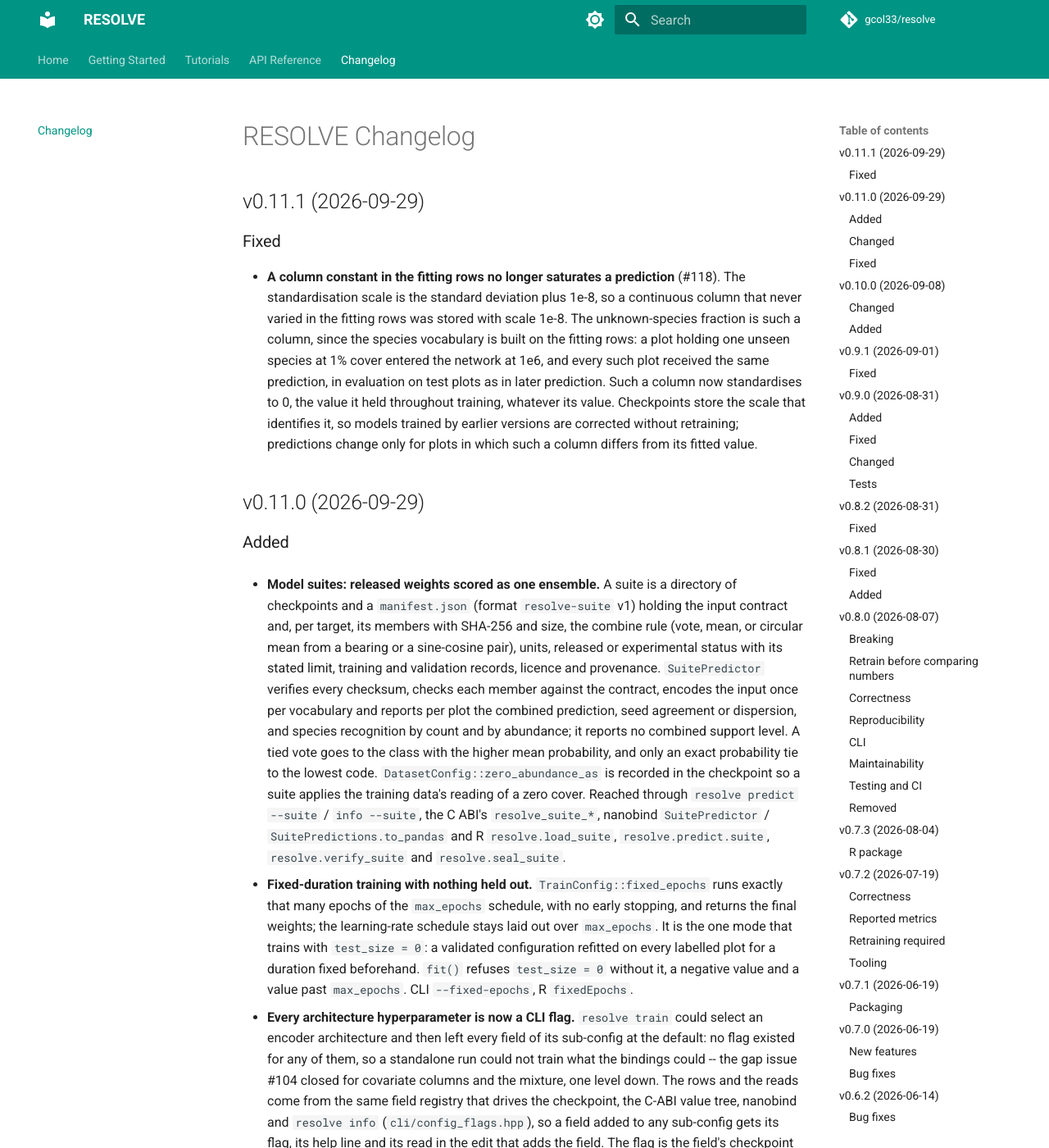
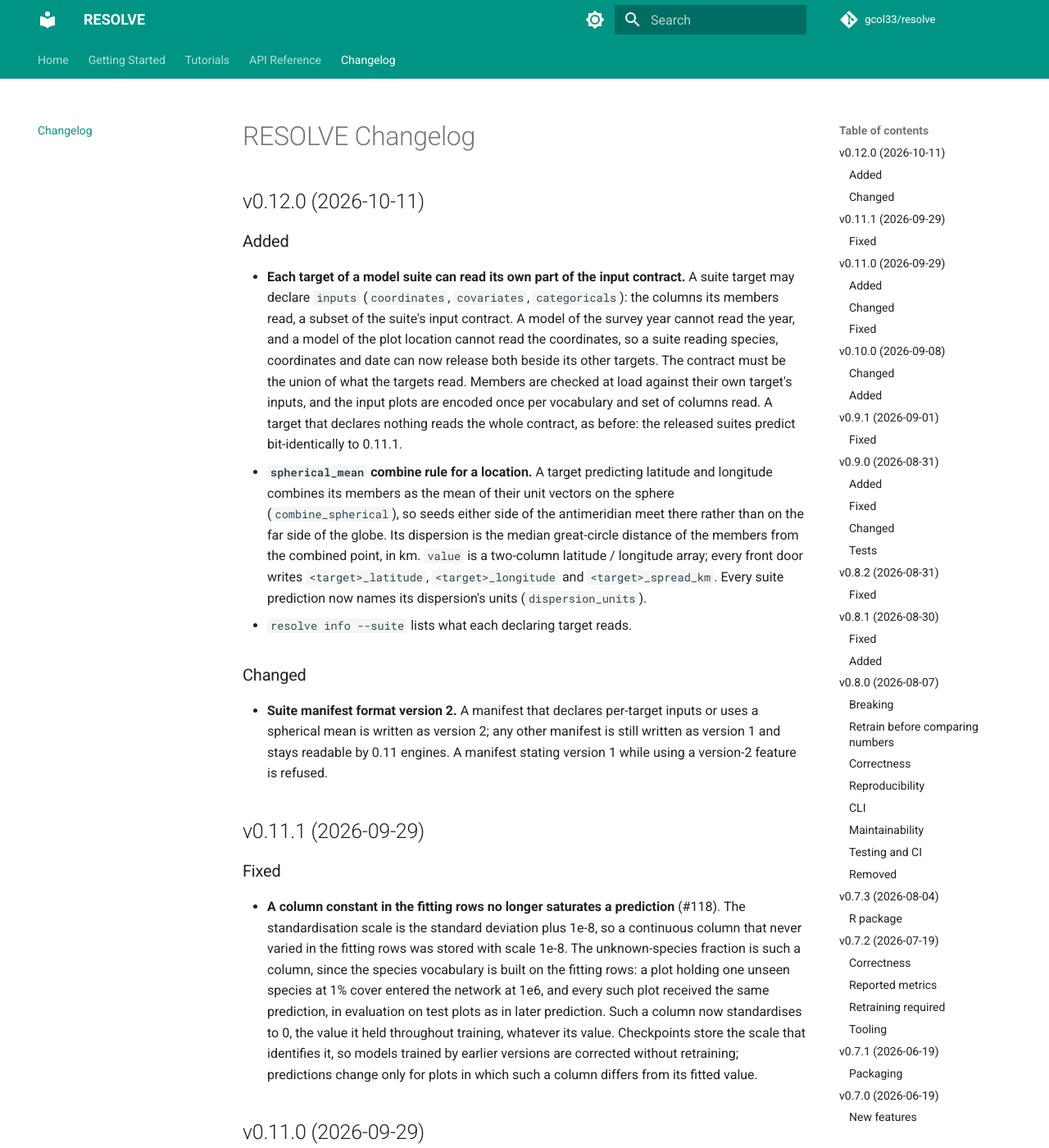
Before and after one commit to gcol33/resolve, an MkDocs documentation site: the page built from docs/changelog.md, in a window 1280 px wide and 1400 px high. Shown: the whole window at 82% size. Built offline with MkDocs 1.6.1 and Material for MkDocs 9.7.7, drawn with Linux system fonts in a browser that asks for light colours; comment, search, counter and statistics services are not loaded.

Commit message:
chore(release): v0.12.0
Co-Authored-By: Claude Opus 5.5 <noreply@anthropic.com>
Claude-Session: https://claude.ai/code/session_018r5wX6p1WezMkdW3HjgbhJ

```diff
--- a/NEWS.md
+++ b/NEWS.md
@@ -1,4 +1,37 @@
 # RESOLVE Changelog
+
+## v0.12.0 (2026-10-11)
+
+### Added
+
+- **Each target of a model suite can read its own part of the input
+  contract.** A suite target may declare `inputs` (`coordinates`,
+  `covariates`, `categoricals`): the columns its members read, a subset of the
+  suite's input contract. A model of the survey year cannot read the year, and
+  a model of the plot location cannot read the coordinates, so a suite reading
+  species, coordinates and date can now release both beside its other
+  targets. The contract must be the union of what the targets read. Members
+  are checked at load against their own target's inputs, and the input plots
+  are encoded once per vocabulary and set of columns read. A target that
+  declares nothing reads the whole contract, as before: the released suites
+  predict bit-identically to 0.11.1.
+- **`spherical_mean` combine rule for a location.** A target predicting
+  latitude and longitude combines its members as the mean of their unit
+  vectors on the sphere (`combine_spherical`), so seeds either side of the
+  antimeridian meet there rather than on the far side of the globe. Its
+  dispersion is the median great-circle distance of the members from the
+  combined point, in km. `value` is a two-column latitude / longitude array;
+  every front door writes `<target>_latitude`, `<target>_longitude` and
+  `<target>_spread_km`. Every suite prediction now names its dispersion's
+  units (`dispersion_units`).
+- `resolve info --suite` lists what each declaring target reads.
+
+### Changed
+
+- **Suite manifest format version 2.** A manifest that declares per-target
+  inputs or uses a spherical mean is written as version 2; any other manifest
+  is still written as version 1 and stays readable by 0.11 engines. A
+  manifest stating version 1 while using a version-2 feature is refused.
 
 ## v0.11.1 (2026-09-29)
 
--- a/src/core/python/pyproject.toml
+++ b/src/core/python/pyproject.toml
@@ -6,7 +6,7 @@ build-backend = "scikit_build_core.build"
 
 [project]
 name = "resolve-core"
-version = "0.11.1"
+version = "0.12.0"
 description = "RESOLVE C++ engine: predict sample outcomes from compositional data via learned representations"
 readme = "README.md"
 license = {text = "MIT"}
```
Also changed, not shown: 4 other files.
